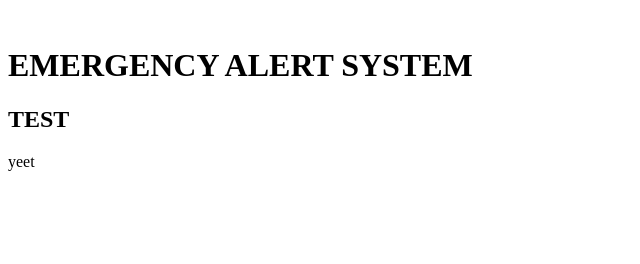
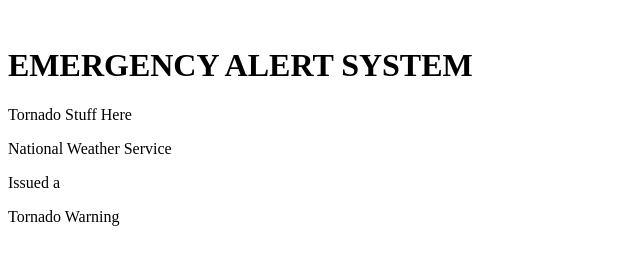
Before and after one commit to stevenbv/website, a plain HTML site: page index.html in a window 1280 px wide. Shown: the whole page, without its empty margins (0-640 px from the left). Drawn offline with Linux system fonts and the light colour scheme.

Commit message:
Update index.html

```diff
--- a/index.html
+++ b/index.html
@@ -2,6 +2,8 @@
 <embed src="SIREN.wav" autostart="true" loop="true" hidden="true" ></embed>
 <div class="header">
   <h1>EMERGENCY ALERT SYSTEM</h1>
-  <h2>TEST</h2>
-  <p>yeet</p>
+  <p>Tornado Stuff Here</p>
+  <p>National Weather Service</p>
+  <p>Issued a</p>
+  <p>Tornado Warning</p>
 </div>
```
